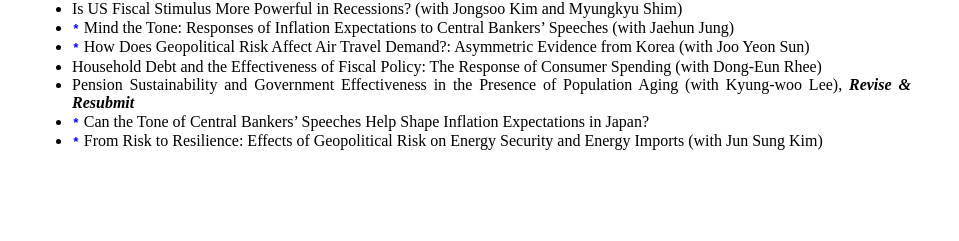
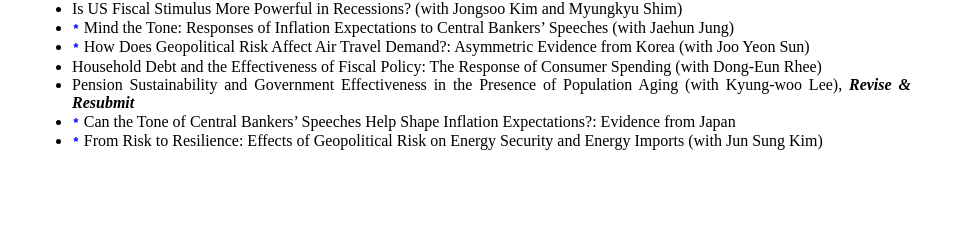
Before and after one commit to dooyeoncho/dooyeoncho.github.io, a Jekyll site: the page built from pages/research.html, in a window 1280 px wide. Shown: the part 1572-1813 px from the top of the page, without its empty margins (160-1119 px from the left). Built offline with Jekyll 4.4.1, drawn with Linux system fonts in a browser that asks for light colours.

Commit message:
Update research.html

```diff
--- a/pages/research.html
+++ b/pages/research.html
@@ -72,7 +72,7 @@
 		<span><li><code style="color : blue"><b>*</b></code> How Does Geopolitical Risk Affect Air Travel Demand?: Asymmetric Evidence from Korea (with Joo Yeon Sun)</li></span>
 		<span><li>Household Debt and the Effectiveness of Fiscal Policy: The Response of Consumer Spending (with Dong-Eun Rhee)</li></span>
 		<span><li>Pension Sustainability and Government Effectiveness in the Presence of Population Aging (with Kyung-woo Lee), <em property="italic"><b>Revise & Resubmit</b></em></li></span>
-		<span><li><code style="color : blue"><b>*</b></code> Can the Tone of Central Bankers’ Speeches Help Shape Inflation Expectations in Japan?</li></span>
+		<span><li><code style="color : blue"><b>*</b></code> Can the Tone of Central Bankers’ Speeches Help Shape Inflation Expectations?: Evidence from Japan</li></span>
 		<span><li><code style="color : blue"><b>*</b></code> From Risk to Resilience: Effects of Geopolitical Risk on Energy Security and Energy Imports (with Jun Sung Kim)</li></span>
 	</ul>
 </div>&nbsp;&nbsp;&nbsp;&nbsp;&nbsp;&nbsp;
```
